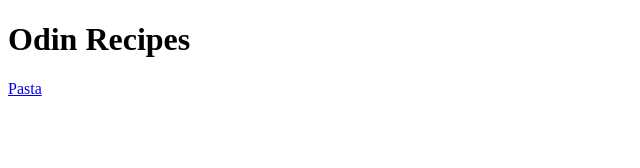
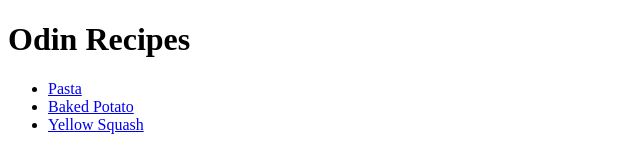
Before and after one commit to iruphan/odin-recipes, a plain HTML site: page index.html in a window 1280 px wide. Shown: the whole page, without its empty margins (0-640 px from the left). Drawn offline with Linux system fonts and the light colour scheme.

Commit message:
Included link to all recipes with a list

```diff
--- a/index.html
+++ b/index.html
@@ -7,6 +7,10 @@
 </head>
 <body>
     <h1>Odin Recipes</h1>
-    <a href="recipes/pasta.html">Pasta</a>
+    <ul>
+        <li><a href="recipes/pasta.html">Pasta</a></li>
+        <li><a href="recipes/baked_tomato.html">Baked Potato</a></li>
+        <li><a href="recipes/yellow_squash.html">Yellow Squash</a></li>
+    </ul>
 </body>
 </html>
```
